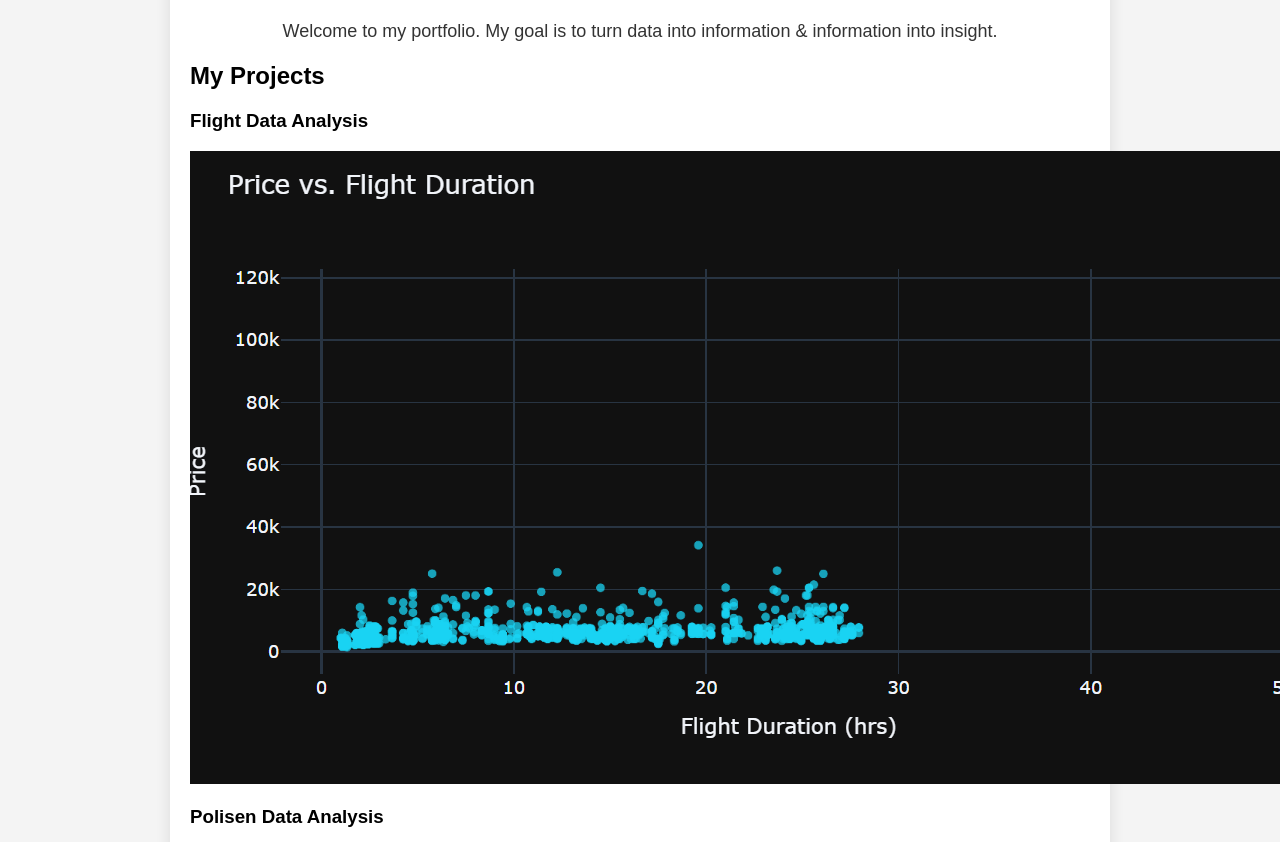
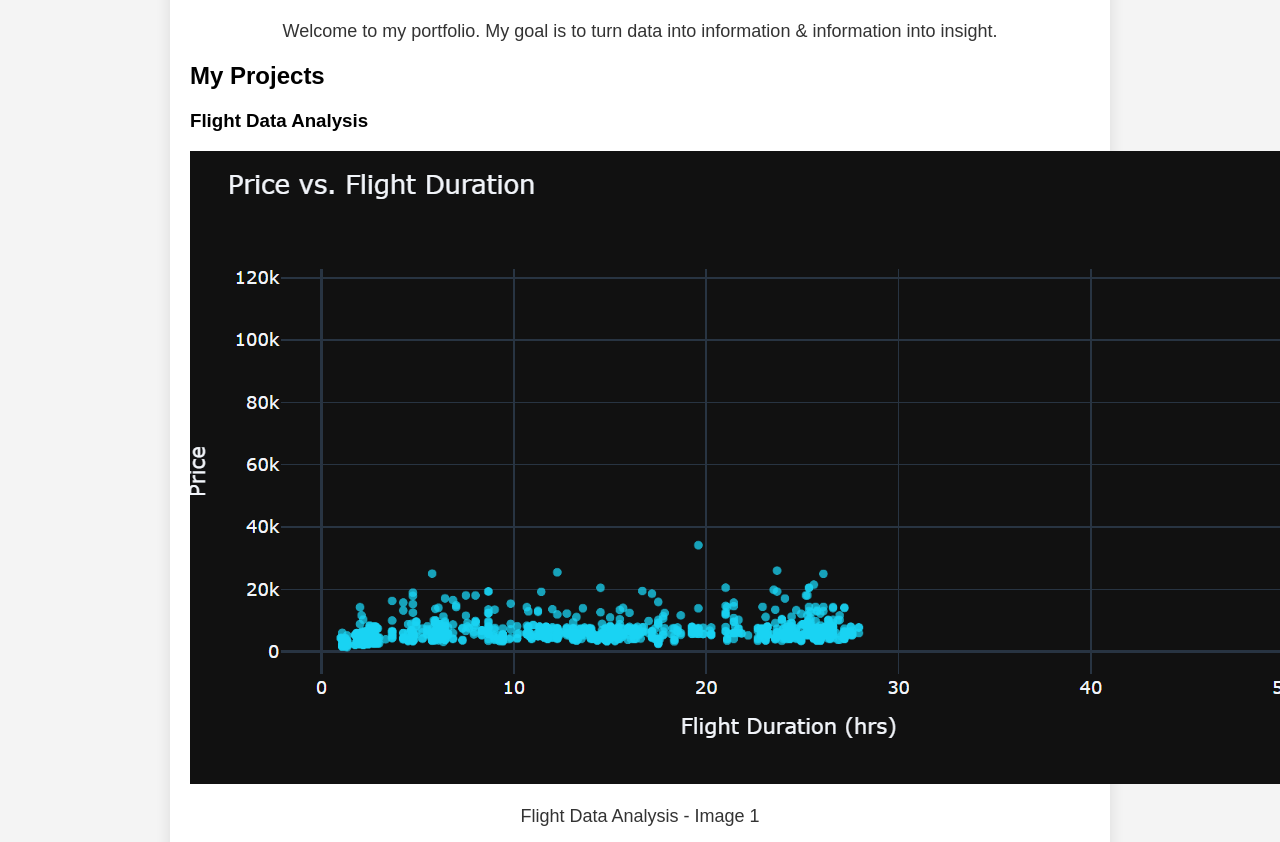
Before and after one commit to kavya3115/Portfolio, a plain HTML site: page index.html in a window 1280 px wide. Shown: the part 89-931 px from the top of the page. Drawn offline with Linux system fonts and the light colour scheme; files whose address does not match are found by name.

Commit message:
Update index.html

```diff
--- a/index.html
+++ b/index.html
@@ -19,7 +19,8 @@
             <h3>Flight Data Analysis</h3>
             <div class="gallery">
                 <img src= "C:\Users\Gymnasiet\Desktop\Portfolio\Images\Flight Data Analysis\Price Vs Flight Duration.png" alt="Flight Data Analysis Price Vs Flight Duration">
-                <!-- Add all 10 images accordingly -->
+                <div class="overlay">
+                    <p>Flight Data Analysis - Image 1</p><!-- Add all 10 images accordingly -->
             </div>
         </div>
 
```
